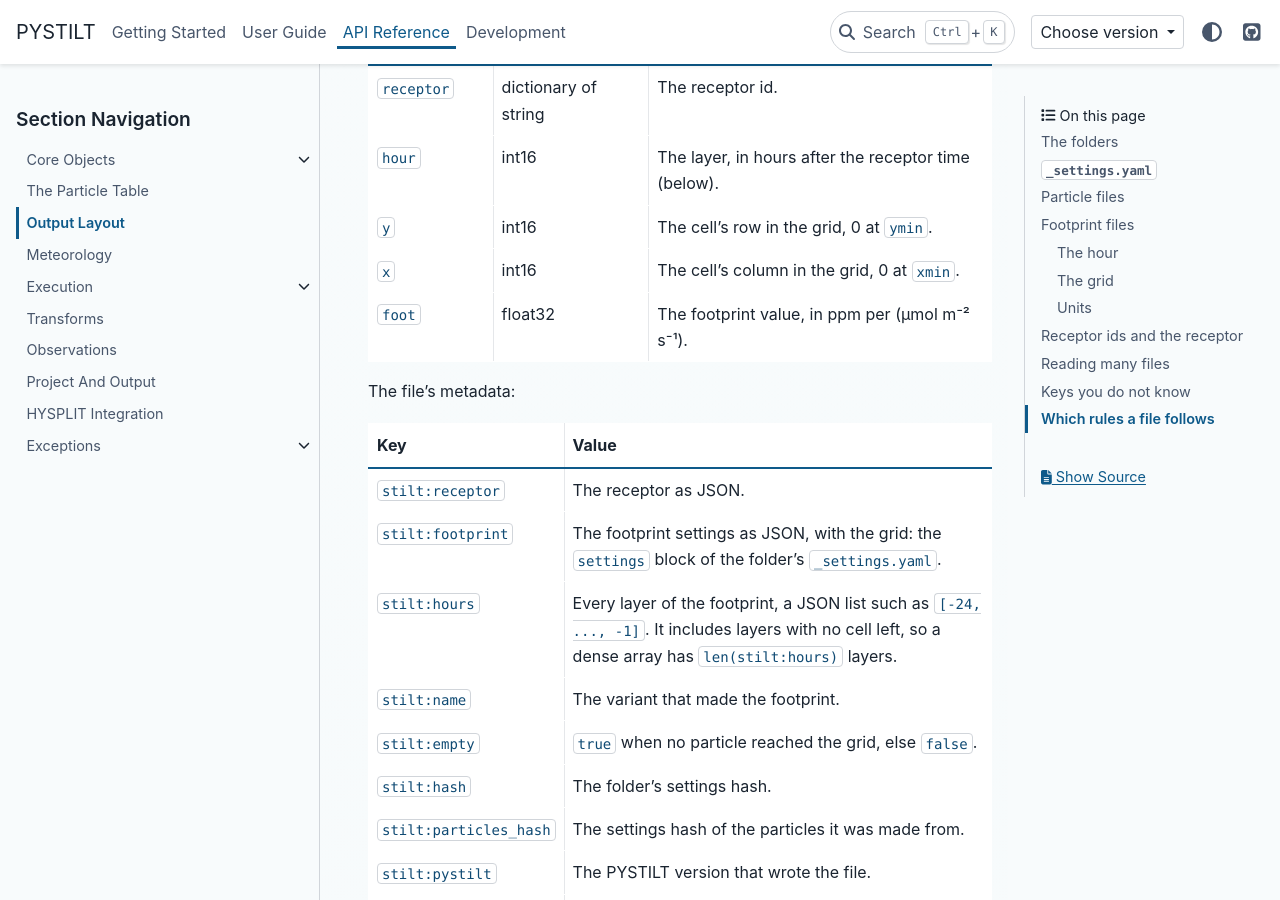
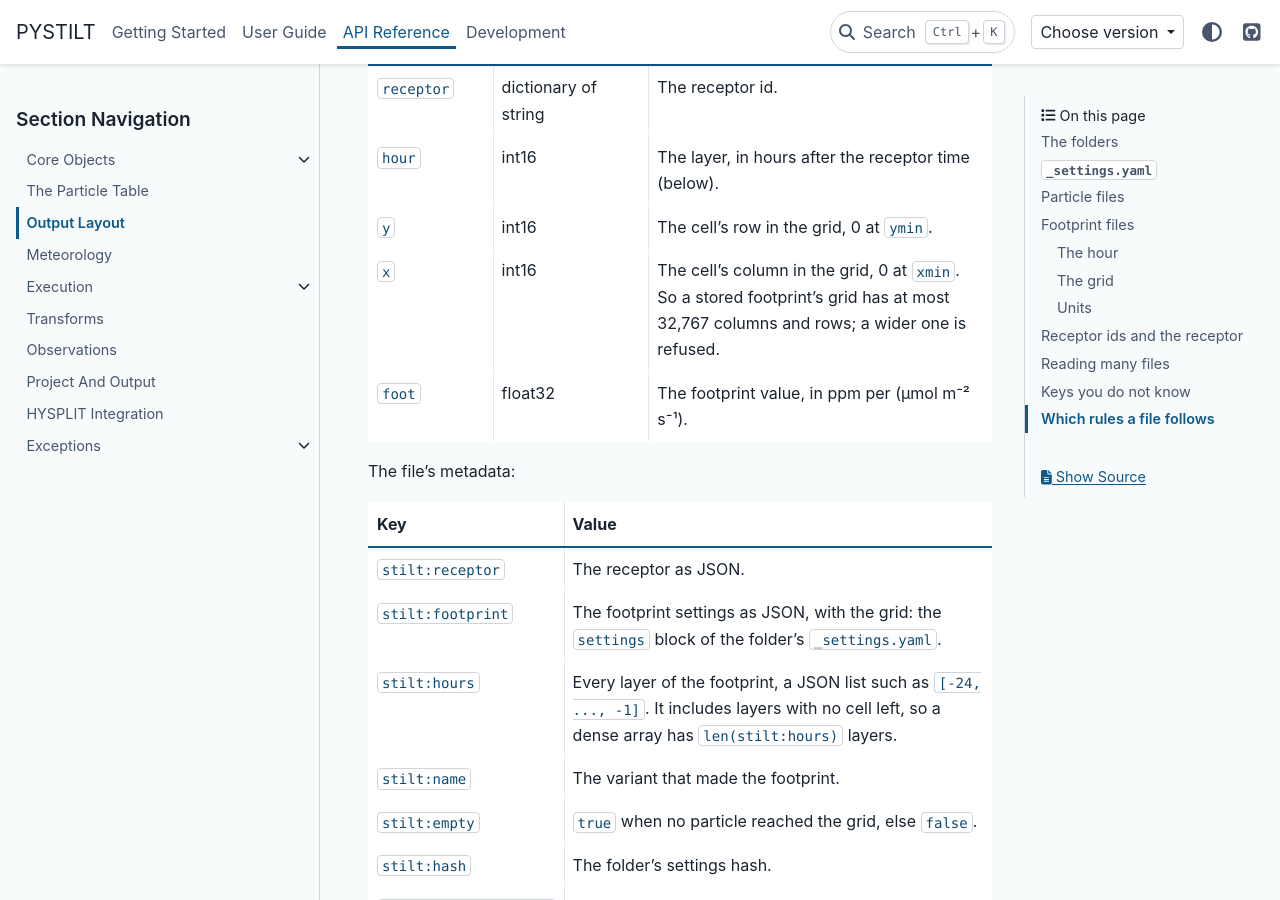
Before and after one commit to fbirds5230/runtraj, a Sphinx documentation site: the page built from docs/reference/layout.rst, in a window 1280 px wide and 900 px high, scrolled down 4065 px. Built offline with Sphinx 7.4.7 and the PyData theme 0.15.4, drawn with Linux system fonts in a browser that asks for light colours; pages that are not in the unit, such as notebooks, are missing from menus.

Commit message:
fix(footprint): refuse to store a footprint whose grid has more than 32,767 cells along an axis (jmineau/PYSTILT#298)
A stored footprint keeps each cell's x and y as int16, so on a wider grid
they wrapped and read_footprint put the values in other cells. write_footprint
now raises instead, so such a run fails with a clear message.

Fixes jmineau/PYSTILT#295

```diff
--- a/docs/reference/layout.rst
+++ b/docs/reference/layout.rst
@@ -202,7 +202,8 @@ A footprint file holds only the cells that are not zero:
      - The cell's row in the grid, 0 at ``ymin``.
    * - ``x``
      - int16
-     - The cell's column in the grid, 0 at ``xmin``.
+     - The cell's column in the grid, 0 at ``xmin``. So a stored footprint's
+       grid has at most 32,767 columns and rows; a wider one is refused.
    * - ``foot``
      - float32
      - The footprint value, in ppm per (µmol m⁻² s⁻¹).
```
